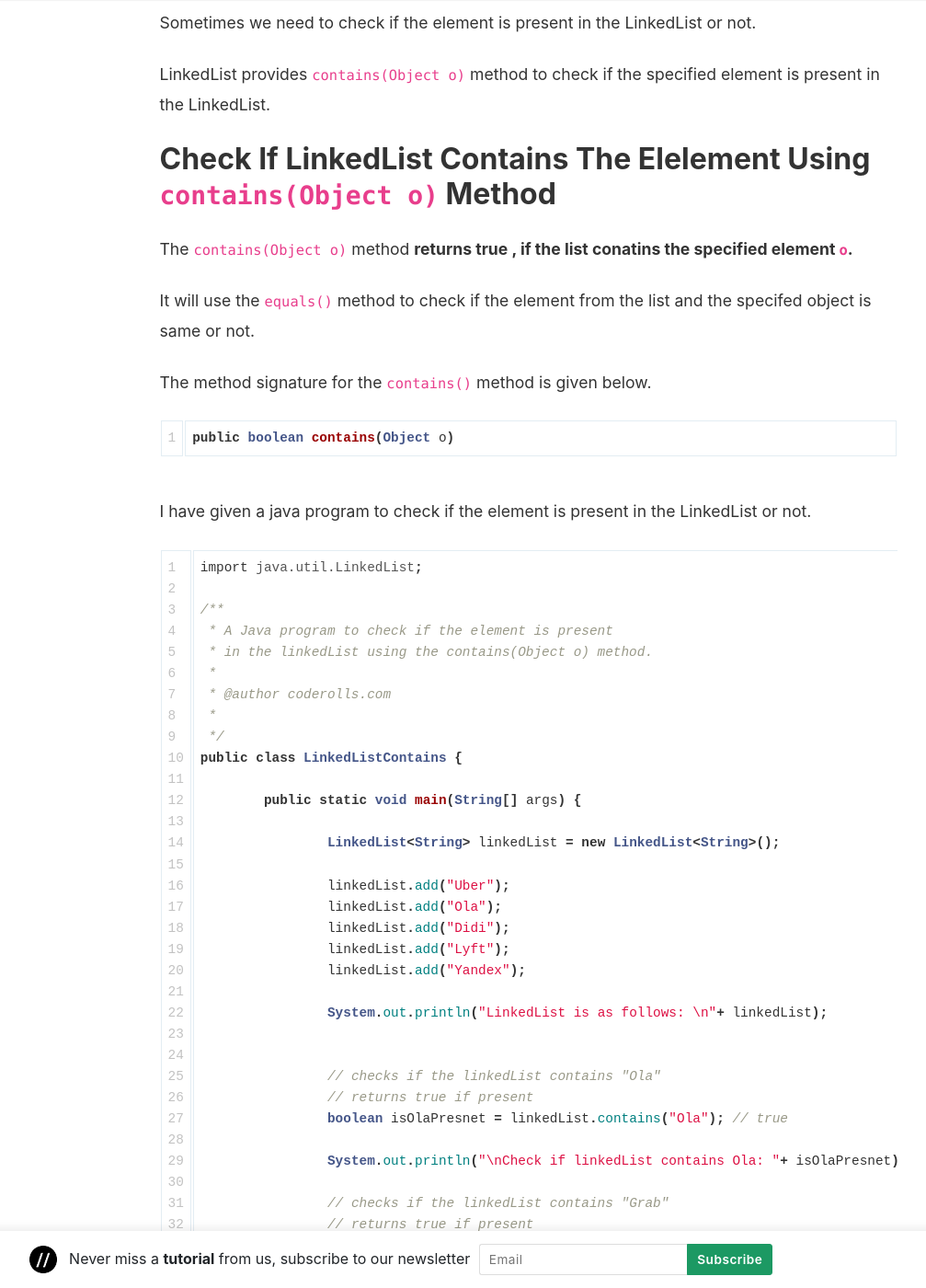
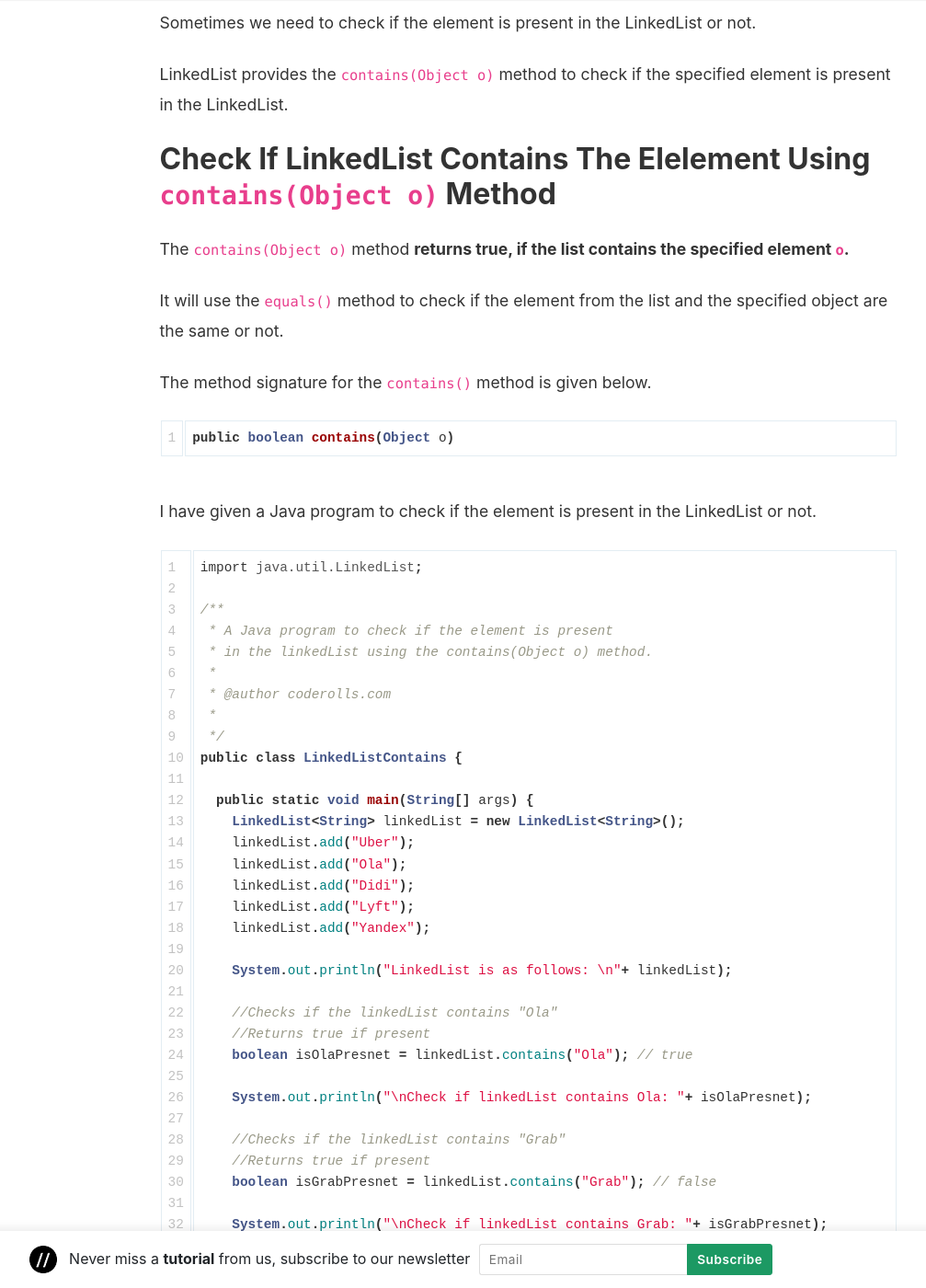
Before and after one commit to coderolls/coderolls-blog, a Jekyll site: the page built from _posts/collections/linkedlist/2022-02-08-check-if-linkedlist-contains-an-element.md, in a window 1280 px wide and 1400 px high, scrolled down 723 px. Shown: the whole window at 92% size, without its empty margins (204-1211 px from the left). Built offline with Jekyll 4.4.1, drawn with Linux system fonts in a browser that asks for light colours; nearby versions of some CDN libraries; comment, search, counter and statistics services are not loaded; some of the changed text lies outside the part shown.

Commit message:
Update 2022-02-08-check-if-linkedlist-contains-an-element.md

````diff
--- a/_posts/collections/linkedlist/2022-02-08-check-if-linkedlist-contains-an-element.md
+++ b/_posts/collections/linkedlist/2022-02-08-check-if-linkedlist-contains-an-element.md
@@ -4,27 +4,26 @@ title: "How To Check If LinkedList Contains The ELement?"
 author: gaurav
 categories: [Collections, LinkedList]
 toc: true
-
-description: "In this short tutorial, we will see, how to check if a LinkedList contains a particular element. LinkedList class provide a method to check if the specified element is present in the LinkedList or not. Let's see this method with example."
+description: "In this short tutorial, we will see, how to check if a LinkedList contains a particular element. LinkedList class provide a method to check if the specified element is present in the LinkedList or not. Let's see this method with an example."
 ---
 
 In this short tutorial, we will see how to check if a LinkedList contains a particular element. LinkedList class provides a method to check if the specified element is present in the LinkedList or not. Let's see this method with an example.
 
 ## Introduction
 
-LinkedList class is present in the `java.util` package.
+The LinkedList class is present in the `java.util` package.
 
 [LinkedList](https:/coderolls.com/linkedlist-in-java/) internally uses a doubly linkedlist for storing the variables. That's why LinkedList is preferred when our frequent operation is insertion and deletion.
 
 Sometimes we need to check if the element is present in the LinkedList or not.
 
-LinkedList provides `contains(Object o)` method to check if the specified element is present in the LinkedList.
+LinkedList provides the `contains(Object o)` method to check if the specified element is present in the LinkedList.
 
 ## Check If LinkedList Contains The Elelement Using `contains(Object o)` Method
 
-The `contains(Object o)` method **returns true , if the list conatins the specified element `o`.**
+The `contains(Object o)` method **returns true, if the list contains the specified element `o`.**
 
-It will use the `equals()` method to check if the element from the list and the specifed object is same or not.
+It will use the `equals()` method to check if the element from the list and the specified object are the same or not.
 
 The method signature for the `contains()` method is given below.
 
@@ -32,7 +31,7 @@ The method signature for the `contains()` method is given below.
 public boolean contains(Object o)
 ```
 
-I have given a java program to check if the element is present in the LinkedList or not.
+I have given a Java program to check if the element is present in the LinkedList or not.
 
 ```java
 import java.util.LinkedList;
@@ -46,32 +45,29 @@ import java.util.LinkedList;
  */
 public class LinkedListContains {
 
-	public static void main(String[] args) {
+  public static void main(String[] args) {
+    LinkedList<String> linkedList = new LinkedList<String>();
+    linkedList.add("Uber");
+    linkedList.add("Ola");
+    linkedList.add("Didi");
+    linkedList.add("Lyft");
+    linkedList.add("Yandex");
 
-		LinkedList<String> linkedList = new LinkedList<String>();
+    System.out.println("LinkedList is as follows: \n"+ linkedList);
 
-		linkedList.add("Uber");
-		linkedList.add("Ola");
-		linkedList.add("Didi");
-		linkedList.add("Lyft");
-		linkedList.add("Yandex");
+    //Checks if the linkedList contains "Ola"
+    //Returns true if present
+    boolean isOlaPresnet = linkedList.contains("Ola"); // true
 
-		System.out.println("LinkedList is as follows: \n"+ linkedList);
+    System.out.println("\nCheck if linkedList contains Ola: "+ isOlaPresnet);
 
+    //Checks if the linkedList contains "Grab"
+    //Returns true if present
+    boolean isGrabPresnet = linkedList.contains("Grab"); // false
 
-		// checks if the linkedList contains "Ola"
-		// returns true if present
-		boolean isOlaPresnet = linkedList.contains("Ola"); // true
+    System.out.println("\nCheck if linkedList contains Grab: "+ isGrabPresnet);
 
-		System.out.println("\nCheck if linkedList contains Ola: "+ isOlaPresnet);
-
-		// checks if the linkedList contains "Grab"
-		// returns true if present
-		boolean isGrabPresnet = linkedList.contains("Grab"); // false
-
-		System.out.println("\nCheck if linkedList contains Grab: "+ isGrabPresnet);
-
-	}
+  }
 }
 ```
 
@@ -92,7 +88,7 @@ Check if LinkedList contains Grab: false
 public boolean contains(Object o)
 ```
 
-We can use `contains(Object o)` method to check if the specifed element is present in the list or not.
+We can use the `contains(Object o)` method to check if the specified element is present in the list or not.
 
 ```java
 // checks if the linkedList contains "Grab"
@@ -100,10 +96,8 @@ We can use `contains(Object o)` method to check if the specifed element is prese
 boolean isGrabPresnet = linkedList.contains("Grab");
 ```
 
-
-
 ---
 
-The example java programs given in the above tutorial can be found at [this GitHub Repository](https://github.com/coderolls/blogpost-coding-examples/tree/main/collections/LinkedList/remove-element-from-linkedlist).
+The example Java programs given in the above tutorial can be found at [this GitHub Repository](https://github.com/coderolls/blogpost-coding-examples/tree/main/collections/LinkedList/remove-element-from-linkedlist).
 
-Let me know you thoughts or suggestions on the topic discussed above in comment section below.
+Let me know your thoughts or suggestions on the topic discussed above in the comment section below.
````
